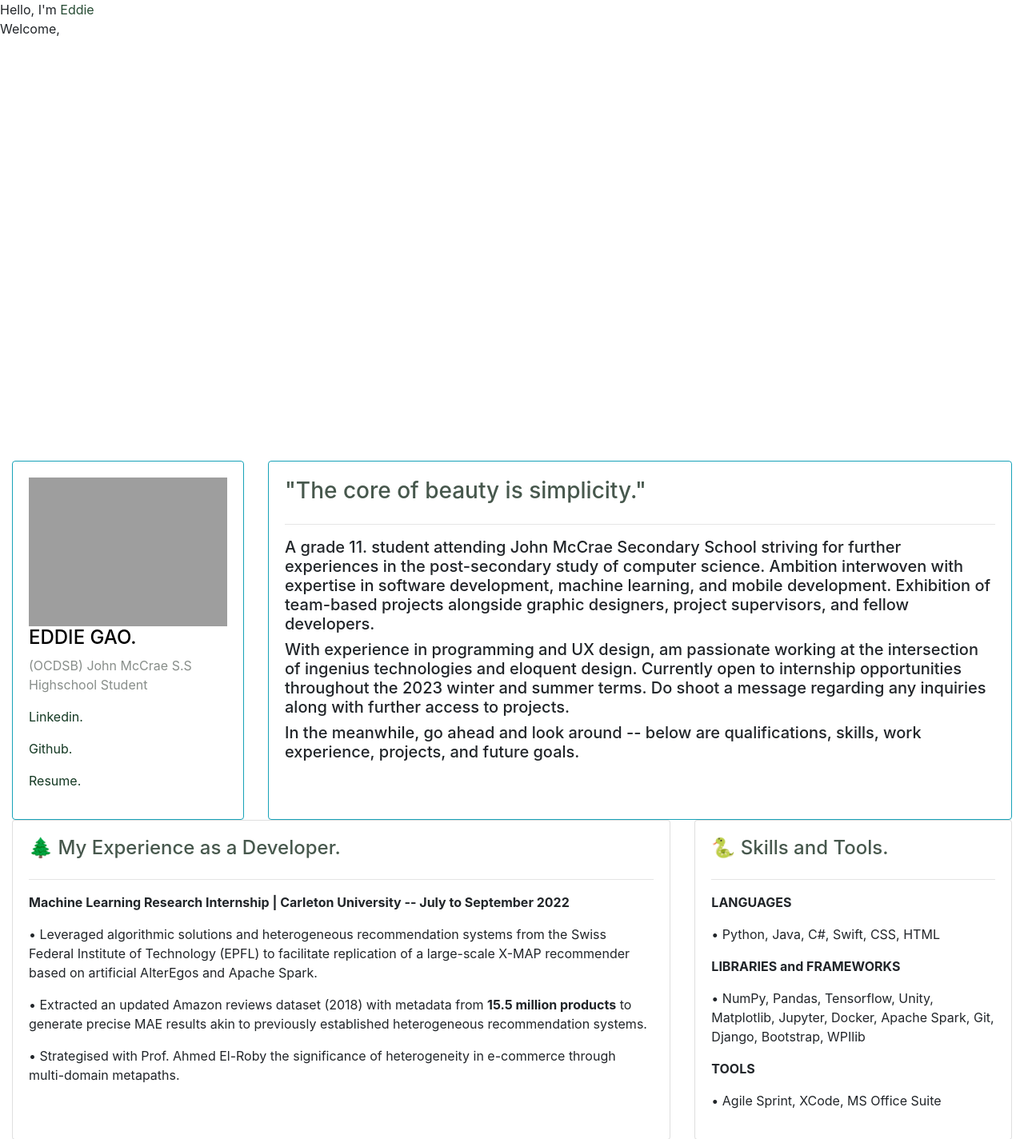
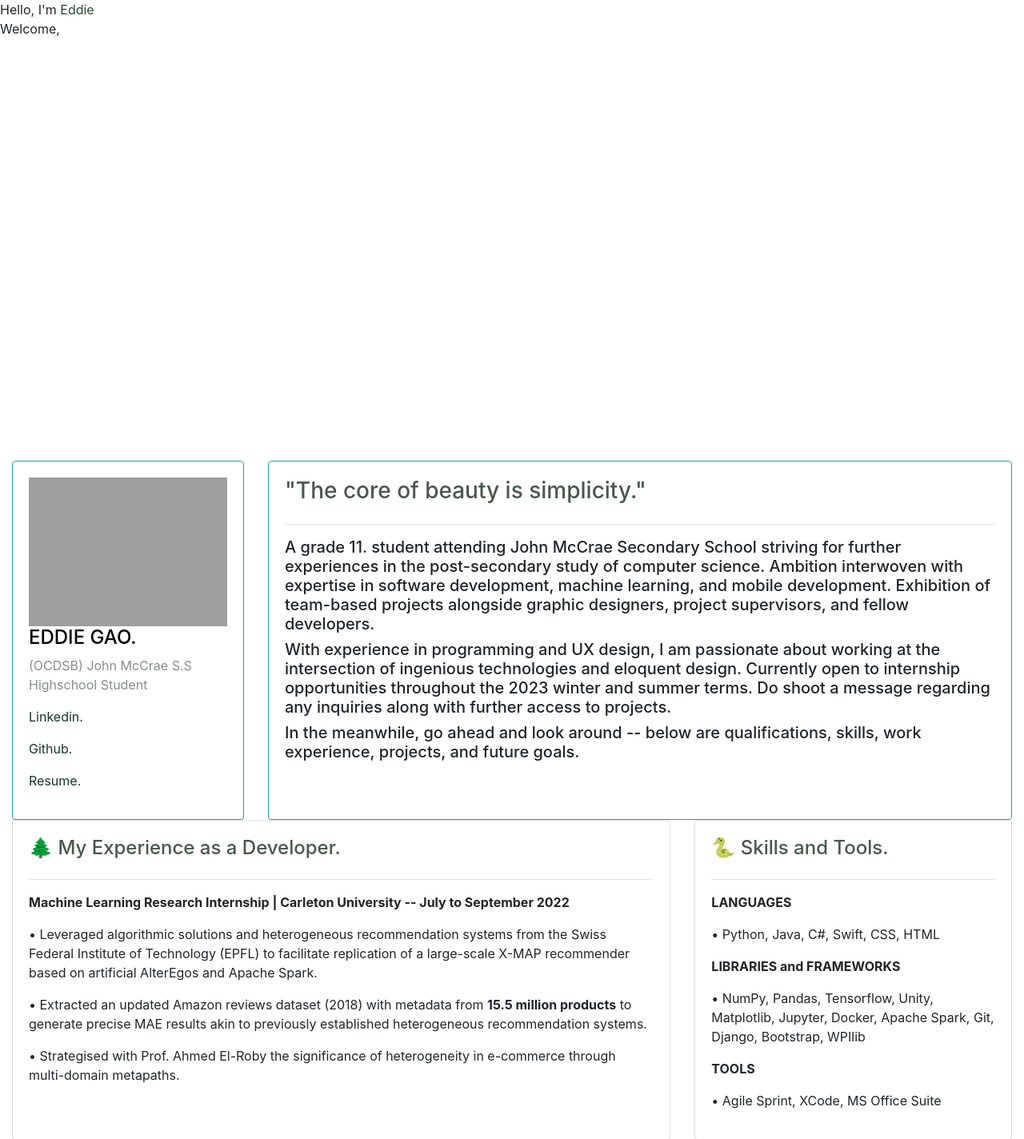
Before and after one commit to egao8/eddiegao, a Django app: page / in a window 1280 px wide. Shown: the top 1424 px of the page at 80% size. Run offline with Django 4.2, Linux system fonts and the light colour scheme; some libraries are stand-ins or nearby versions; grey boxes are pictures that could not be loaded.

Commit message:
Update index.html

```diff
--- a/Portfolio/mywebsite/base/templates/base/index.html
+++ b/Portfolio/mywebsite/base/templates/base/index.html
@@ -93,7 +93,7 @@
 
                         Ambition interwoven with expertise in software development, machine learning, and mobile development. Exhibition of team-based projects alongside graphic designers, project supervisors, and fellow developers.</h5>
 
-                    <h5>With experience in programming and UX design, am passionate working at the intersection of ingenius technologies and eloquent design. Currently open to internship opportunities throughout the 2023 winter and summer terms. Do shoot a message regarding any inquiries along with further access to projects.</h5>
+                    <h5>With experience in programming and UX design, I am passionate about working at the intersection of ingenious technologies and eloquent design. Currently open to internship opportunities throughout the 2023 winter and summer terms. Do shoot a message regarding any inquiries along with further access to projects.</h5>
 
                     <h5>In the meanwhile, go ahead and look around -- below are qualifications, skills, work experience, projects, and future goals.</h5>
 				</div>
```
